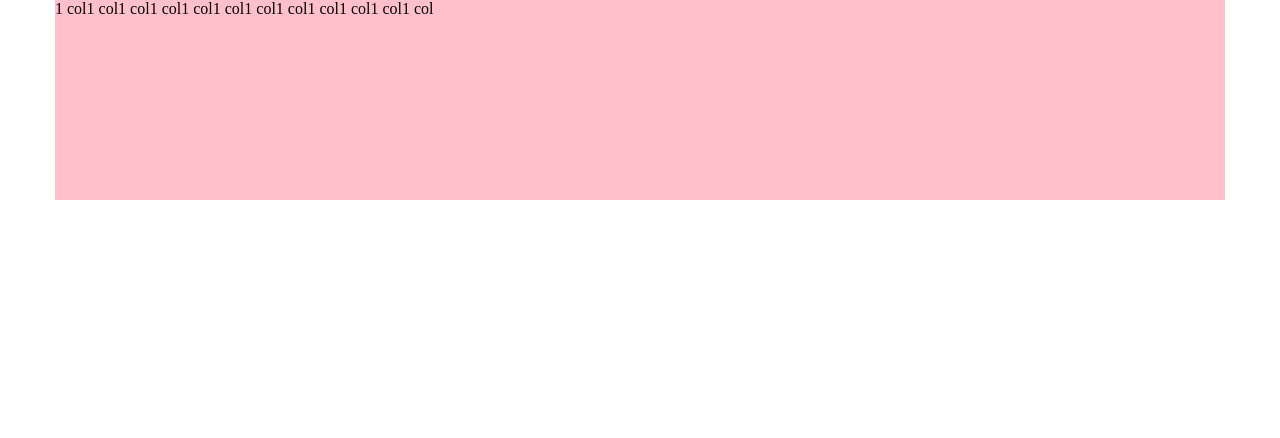
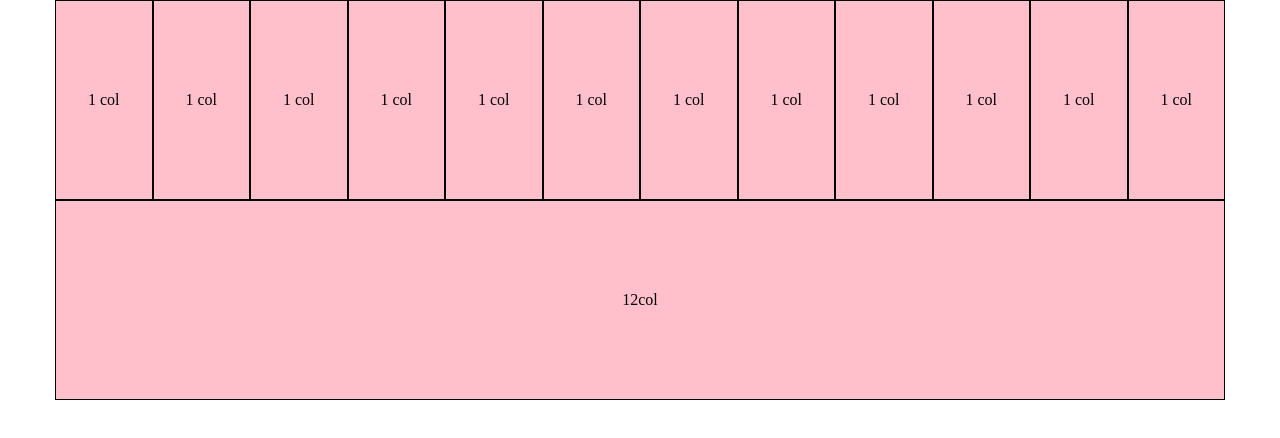
Before and after one commit to marcopro9/html-css-12bool, a plain HTML site: page index.html in a window 1280 px wide. Drawn offline with Linux system fonts and the light colour scheme.

Commit message:
prime 2 righe complete

```diff
--- a/index.html
+++ b/index.html
@@ -46,6 +46,13 @@
       </div>
     </div>
 
+    <div class="container">
+      <div class="col-12">
+        <p>12col</p>
+      </div>
+
+    </div>
+
 
   </body>
 </html>
--- a/master.css
+++ b/master.css
@@ -1,9 +1,12 @@
 .container{
   height: 200px;
+}
+div[class*=col-]{
+  height: 100%;
   background-color: pink;
+  border: 1px solid black;
+  text-align: center;
 }
-.col{
-  width: 100%;
-  height: 100%;
-  border: 1px solid black;
+p{
+  padding-top: 90px;
 }
```
Also changed, not shown: framework.css (+12 -12 lines).
